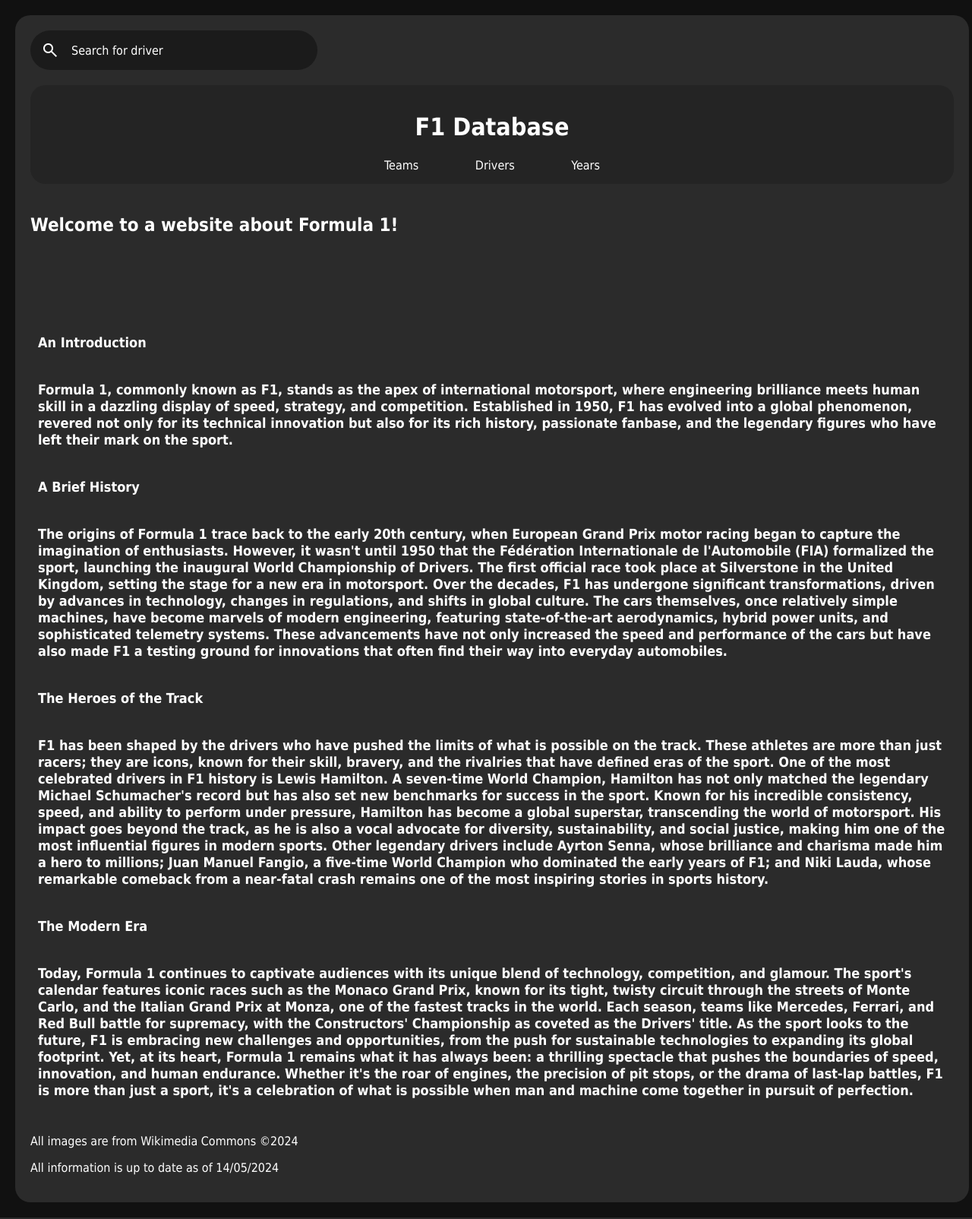
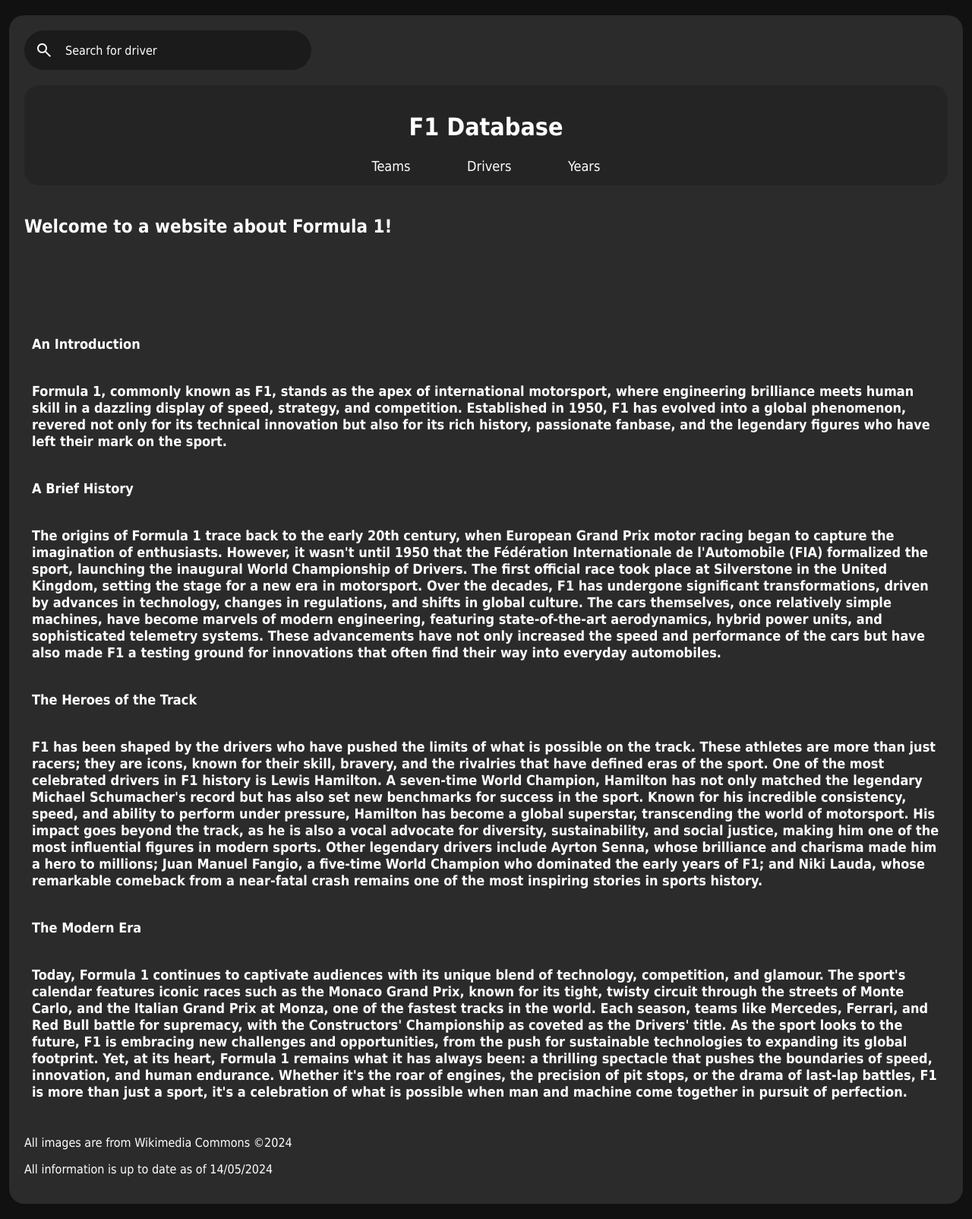
Before and after one commit to Brylieross/f1website, a Flask app: page / in a window 1280 px wide. Shown: the whole page at 76% size. Run offline with Flask 3, Linux system fonts and the light colour scheme.

Commit message:
Commit 14

```diff
--- a/F12024/static/style.css
+++ b/F12024/static/style.css
@@ -12,7 +12,7 @@
     display: grid;
     grid-template-columns: 1fr;
     gap: 20px;
-    margin: 20px;
+    margin: 20px auto;
     background-color: #2b2b2b;
     padding: 20px;
     border-radius: 20px
@@ -27,7 +27,7 @@
     border-radius: 20px
 }
 
-/* Search bar button styling*/
+/* Search bar button styling */
 button{
     font-size: 0px;
     background: none;
@@ -38,6 +38,7 @@
 /* Nav buttons */
 nav a{
     color: #ffffff;
+    font-size: large;
     margin: 0 15px;
     text-decoration: none;
     transition: 0.5s ease;
@@ -87,6 +88,7 @@
 p{
     color: #ffffff;
 }
+
 
 /* Details styling */
 details{
@@ -142,9 +144,13 @@
     transition: background 0.3s linear;
 }
 
+.search:hover{
+    background: #242424;
+}
+
 /* When search bar is being used/is clicked on color */
 .search:focus-within{
-    background: #696969;
+    background: #585858;
 }
 
 /* Search bar text styling */
```
